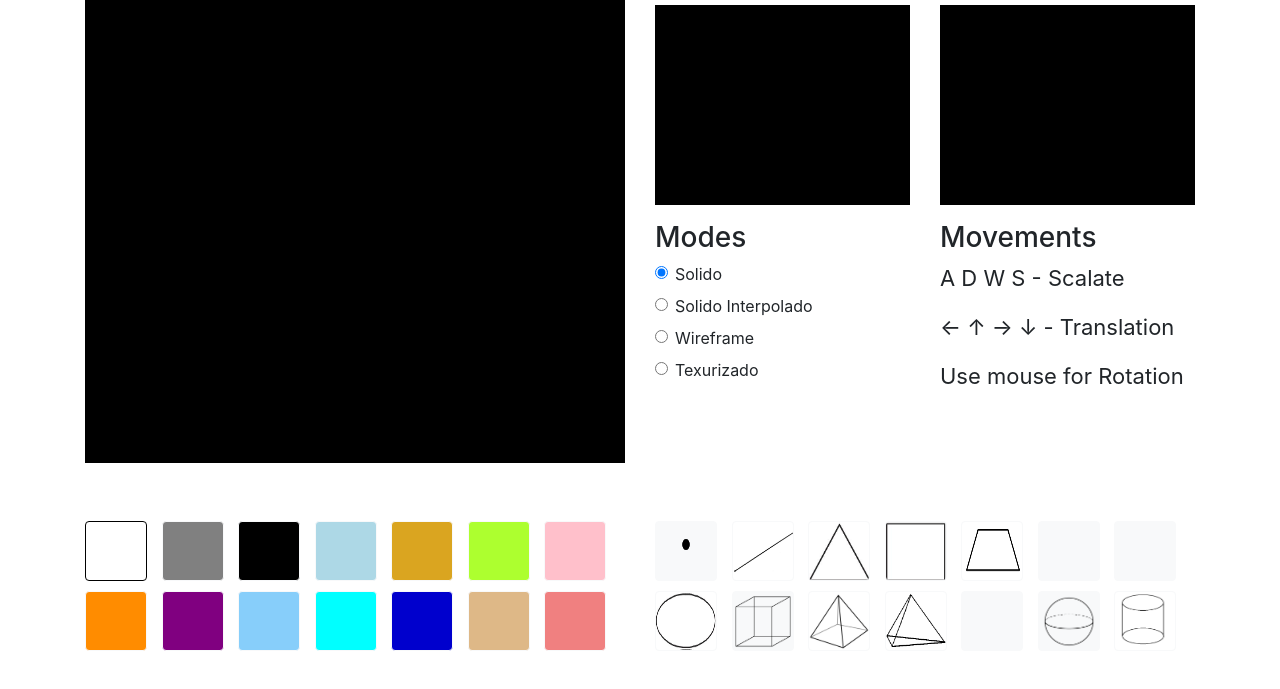
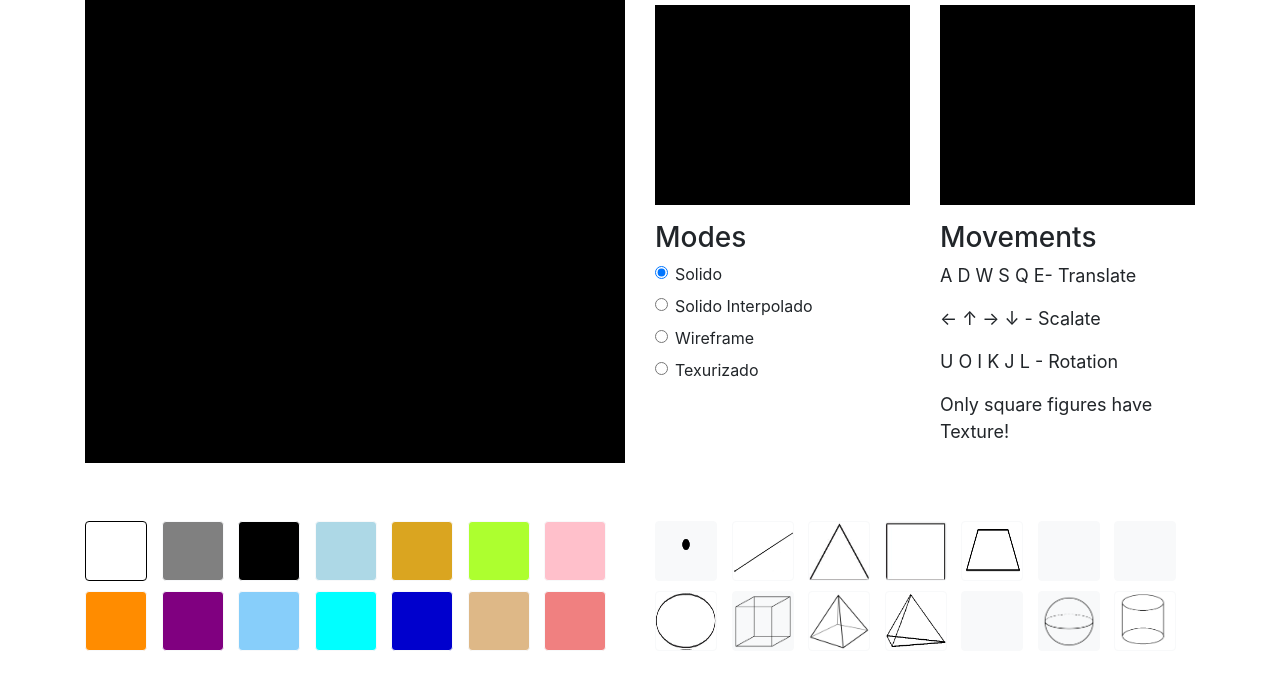
Before and after one commit to edgardo5gtz/WebGL-Paint, a plain HTML site: page src/index.html in a window 1280 px wide. Shown: the part 101-790 px from the top of the page. Drawn offline with nearby package versions, Linux system fonts and the light colour scheme.

Commit message:
Fix instruction text

```diff
--- a/src/css/styles.css
+++ b/src/css/styles.css
@@ -1,5 +1,5 @@
 p{
-    font-size: 22px;
+    font-size: 18px;
 }
 /* COLORS */
 .red{background-color: #f08080;}
--- a/src/index.html
+++ b/src/index.html
@@ -58,9 +58,10 @@
                     </div><!-- Side Camera Col -->
                     <div class="col-sm-6">
                         <h3>Movements</h3>
-                        <p>A D W S - Scalate</p>
-                        <p> &#8592 &#8593 &#8594 &#8595 - Translation</p>
-                        <p>Use mouse for Rotation</p>
+                        <p>A D W S Q E- Translate</p>
+                        <p> &#8592 &#8593 &#8594 &#8595 - Scalate</p>
+                        <p> U O I K J L - Rotation</p>
+                        <p> Only square figures have Texture!</p>
                     </div><!-- Back Camera Col -->
                 </div> <!-- Inner Row 2 -->
             </div> <!-- Container Col -->
```
